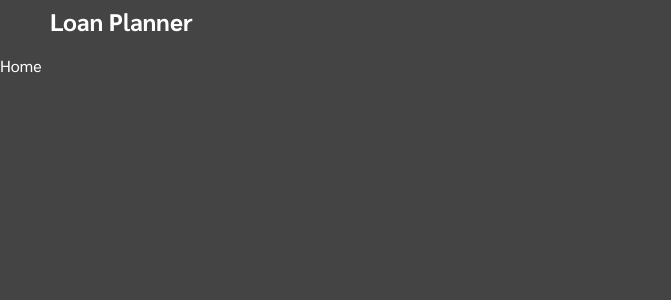
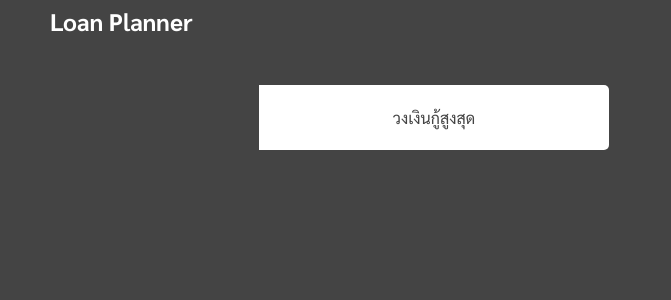
Before and after one commit to kard80/loan-planner-react, a React app: page / in a window 1280 px wide. Shown: the top 300 px of the page, without its empty margins (0-671 px from the left). Built offline with nearby package versions, Linux system fonts and the light colour scheme.

Commit message:
static home page

```diff
--- a/src/index.less
+++ b/src/index.less
@@ -2,6 +2,7 @@
 
 //variables
 @font-family: Sarabun;
+@block-radius: 5px;
 
 body {
     background-color: @dark-color;
@@ -13,13 +14,13 @@ body {
 button {
     background-color: @light-color;
     border: none;
-    border-radius: 5px;
+    border-radius: @block-radius;
     color: @dark-color;
     height: 33px;
 }
 
 input {
-    border-radius: 5px;
+    border-radius: @block-radius;
     border: none;
     height: 24px;
 }
--- /dev/null
+++ b/src/mocks/home.ts
@@ -0,0 +1,7 @@
+export const Topic = [
+    {
+        name: 'วงเงินกู้สูงสุด',
+        input: ['เงินเดือน'],
+        output: ['เงินกู้สูงสุด']
+    }
+]
--- /dev/null
+++ b/src/pages/home/home.less
@@ -0,0 +1,36 @@
+@import '../../themes/dark.less';
+@import '../../index.less';
+
+.home-container {
+    width: 80%;
+    margin: 30px auto 0 auto;
+
+    //grid property
+    display: grid;
+    grid-template-columns: auto auto;
+    row-gap: 30px;;
+
+    .card {
+        background-color: @light-color;
+        color: @dark-color;
+        height: 40px;
+        min-width: 200px;
+        max-width: 350px;
+        width: 80%;
+        min-height: 65px;
+        margin: auto;
+        cursor: pointer;
+
+        //flex property
+        display: flex;
+        justify-content: center;
+        align-items: center;
+    }
+
+    .left-card {
+        border-radius: 0 @block-radius @block-radius 0;
+    }
+    .right-card {
+        border-radius: @block-radius 0 0 @block-radius;
+    }
+}
--- a/src/pages/home/home.tsx
+++ b/src/pages/home/home.tsx
@@ -1,5 +1,18 @@
+import { Topic } from '../../mocks/home';
+import { useState } from 'react';
+
+import './home.less';
+
 export default function Home() {
+    const [data] = useState(Topic);
     return (
-        <div>Home</div>
+        <div className='home-container'>
+            {data.map((item, index) => {
+                const className = `card ${index % 2 === 0 ? 'left-card' : 'right-card'}`
+                return (
+                    <div className={className}>{item.name}</div>
+                )
+            })}
+        </div>
     )
 }
```
Also changed, not shown: src/pages/detail/detail.tsx (+0 -24 lines).
